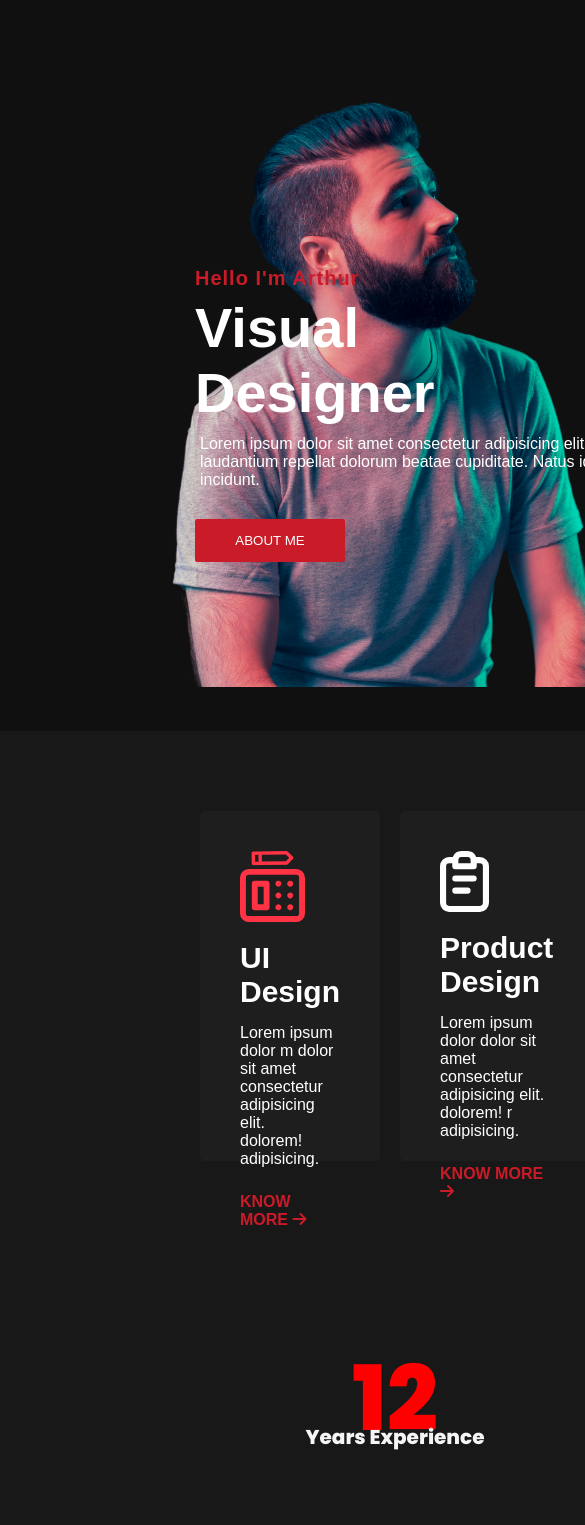
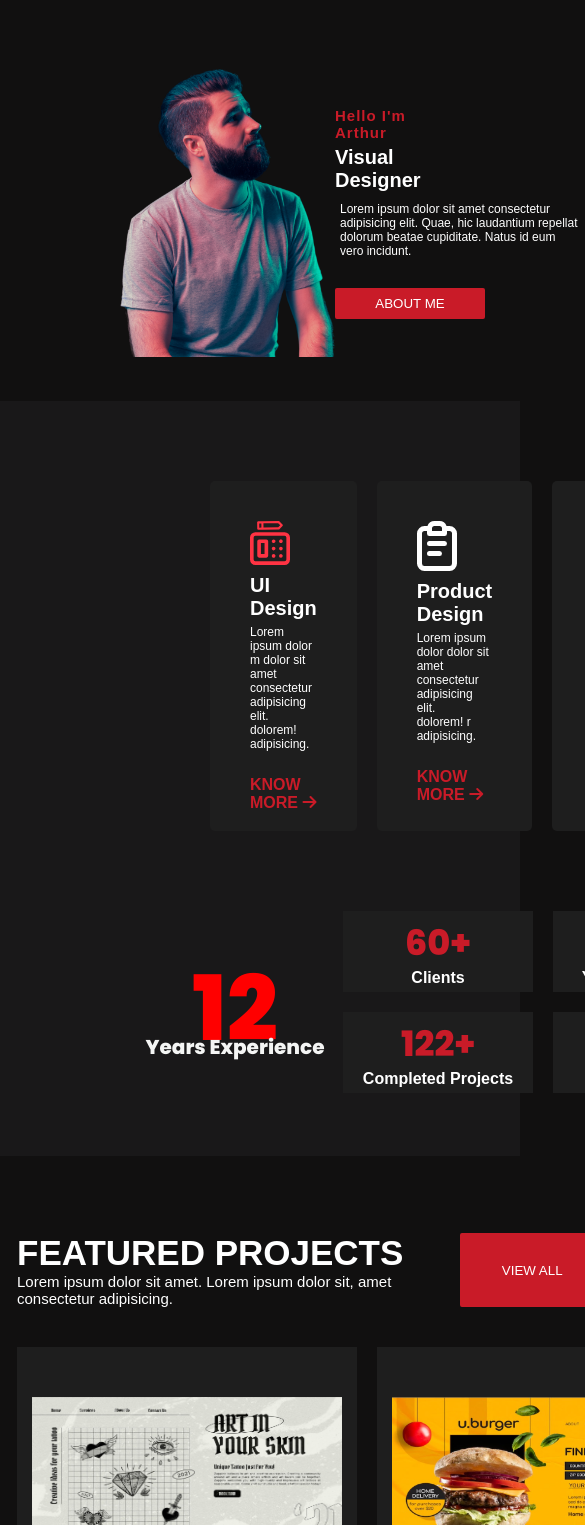
Before and after one commit to Rajit909/Html-project-15, a plain HTML site: page index.html in a window 390 px wide. Shown: the part 75-1600 px from the top of the page, 585 px wide, since content can reach past the window. Drawn offline with Linux system fonts and the light colour scheme; files whose address does not match are found by name.

Commit message:
commit for all modifications

```diff
--- a/css/style.css
+++ b/css/style.css
@@ -304,9 +304,183 @@ footer .div2{
     display: flex;
     flex-direction: row;
     padding: 30px 190px;
-    gap: 420px;
+    justify-content: space-between;
     background-color: #1e1e1e;
 }
 .social-media img{
     margin-right: 60px;
 }
+
+
+@media screen and (max-width:1200px){
+    nav>.nav-list{
+        margin-right: 0px;
+    }
+    .hero-right{
+        width: 50%;
+    }
+    .hero-right>h4{
+        font-size: 15px;
+    }
+    .hero-right>h1{
+        font-size: 30px;
+    }
+    .hero-right>p{
+        width: 400px;
+    }
+    .a-card{
+        padding: 20px;
+    }
+    .section-2{
+        padding: 40px 17px;
+    }
+
+}
+@media screen and (max-width:1100px){
+    .hero-left{
+        width: 60%;
+    }
+    .hero-left >img{
+        width: 550px;
+    }
+    .a-card{
+        padding: 5px;
+    }
+    .analytics{
+        gap: 50px;
+    }
+    .sec-2-card>img{
+        width: 515px;
+    }
+    .social-media>img{
+        margin-right: 20px;
+    }
+}
+@media screen and (max-width:1000px){
+    .section-1::before{
+        height: 785px;
+    }
+    .sec-2-card>img{
+        width: 415px;
+    }
+    .sec-2-card{
+        width: 415px;
+    }
+    .s-3-left>h1{
+        font-size: 30px;
+        width: 300px;
+    }
+    .s-3-left>p{
+        width: 300px;
+    }
+    .social-media>img{
+        margin-right: 10px;
+    }
+    footer .div2{
+        gap: 300px;
+        padding: 30px 220px;
+    }
+}
+@media screen and (max-width:900px){
+    .analytics{
+        gap: 13px;
+        padding: 0px 250px;
+    }
+    .hero-right>p{
+        width: 290px;
+    }
+    footer .div2{
+        gap: 300px;
+        padding: 30px 20px;
+    }
+}
+@media screen and (max-width:800px){
+    .hero-left >img{
+        width: 420px;
+    }
+    .hero-right{
+        margin-top: 120px;
+    }
+    .btn{
+        padding: 6px 8px;
+    }
+    .section-1::before{
+        height: 755px;
+        width: 520px;
+    }
+    .cards{
+        padding-left: 210px;
+    }
+    .card>img{
+        width: 40px;
+    }
+    .card h4{
+        margin: 5px 0;
+        font-size: 20px;
+    }
+    .card p{
+        font-size: 12px;
+    }
+    .analytics{
+        gap: 13px;
+        padding: 0px 140px;
+    }
+    .hero-right>p{
+        width: 290px;
+    }
+    .sec-2-card>img{
+        width: 340px;
+        height: 250px;
+    }
+    .sec-2-card{
+        width: 340px;
+        height: 290px;
+    }
+    .section-3{
+        margin: 60px;
+    }
+    .s-3-left>h1{
+        font-size: 22px;
+        width: 240px;
+    }
+    .s-3-left>p{
+        width: 240px;
+    }
+}
+
+@media screen and (max-width:600px){
+    .hero-left>img{
+        width: 320px;
+    }
+    .hero-left{
+        width: 70%;
+    }
+    .hero-right>h1{
+        font-size: 20px;
+    }
+    .hero-right>p{
+        font-size: 12px;
+    }
+    .sec-2-head{
+        width: 125%;
+    }
+    footer{
+        width: 125%;
+    }
+}
+@media screen and (max-width:500px){
+    .hero-right{
+        margin-left: 90px;
+        margin-top: 70px;
+    }
+    .hero-right>p{
+        font-size: 12px;
+        width: 240px;
+    }
+    .sec-2-head{
+        width: 165%;
+    }
+    footer{
+        width: 165%;
+    }
+}
```
